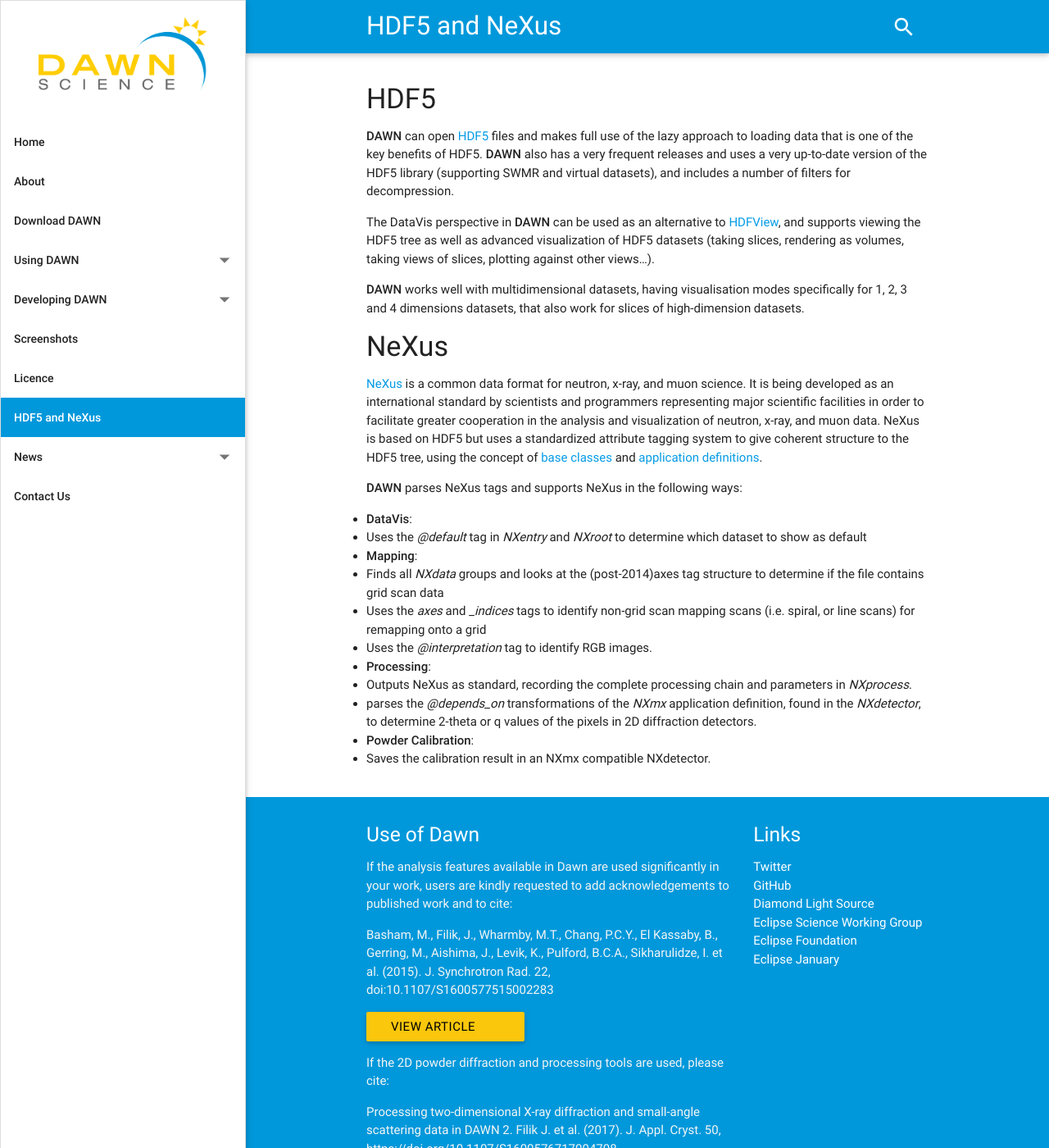
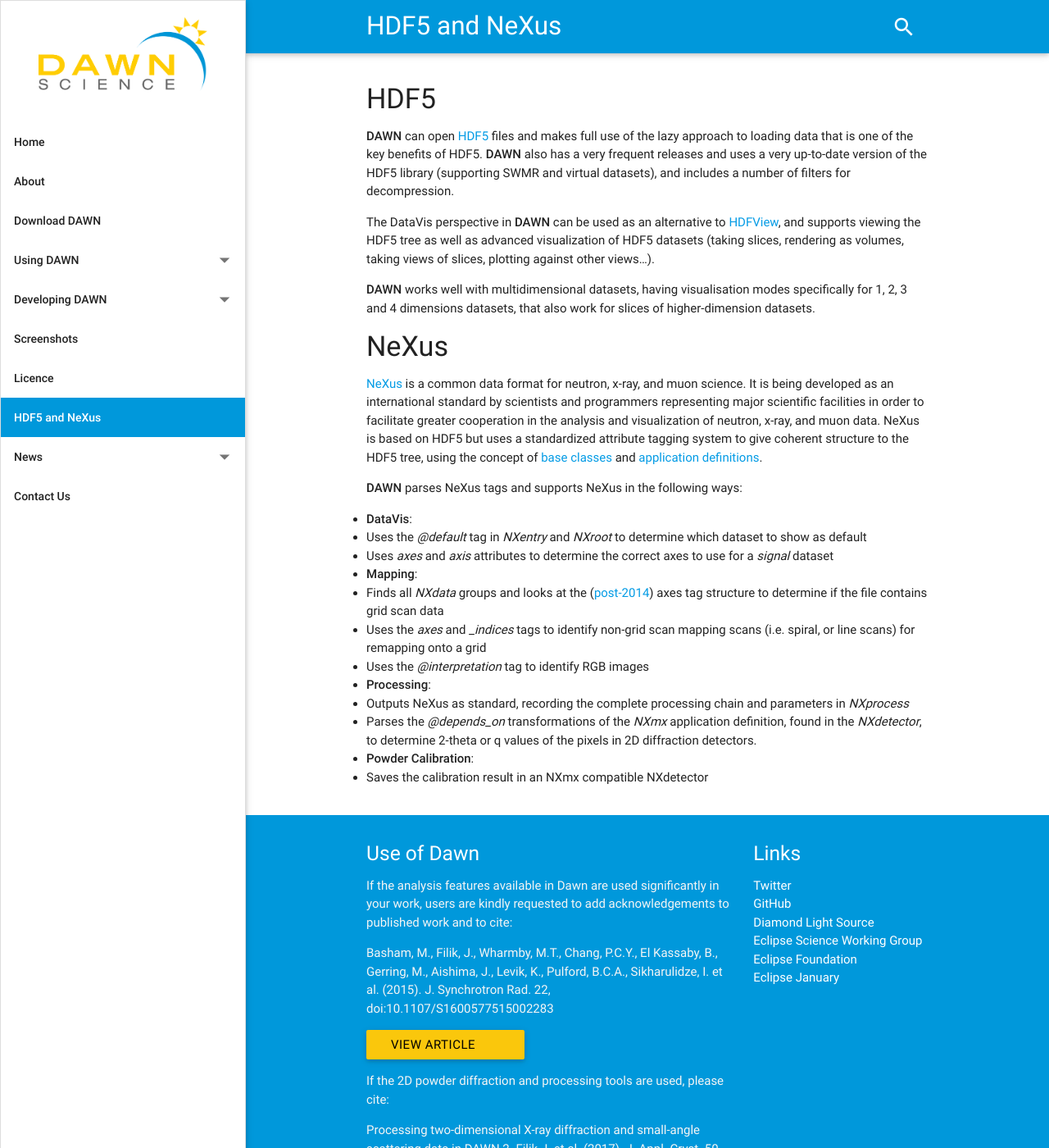
Before and after one commit to DawnScience/dawn-website, a Jekyll site: the page built from _pages/07_hdf5.md, in a window 1280 px wide and 1400 px high. Shown: the whole window at 82% size. Built offline with Jekyll 4.4.1, drawn with Linux system fonts in a browser that asks for light colours; nearby versions of some CDN libraries.

Commit message:
add link to nexus 2014 meeting

```diff
--- a/_pages/07_hdf5.md
+++ b/_pages/07_hdf5.md
@@ -9,7 +9,7 @@
 
 The DataVis perspective in **DAWN** can be used as an alternative to [HDFView](https://support.hdfgroup.org/products/java/hdfview/), and supports viewing the HDF5 tree as well as advanced visualization of HDF5 datasets (taking slices, rendering as volumes, taking views of slices, plotting against other views...).
 
-**DAWN** works well with multidimensional datasets, having visualisation modes specifically for 1, 2, 3 and 4 dimensions datasets, that also work for slices of high-dimension datasets.
+**DAWN** works well with multidimensional datasets, having visualisation modes specifically for 1, 2, 3 and 4 dimensions datasets, that also work for slices of higher-dimension datasets.
 
 #### NeXus
 
@@ -17,14 +17,15 @@
 
 **DAWN** parses NeXus tags and supports NeXus in the following ways:
 
-- **DataVis**:
-   * Uses the _@default_ tag in _NXentry_ and _NXroot_ to determine which dataset to show as default
-- **Mapping**:
-   * Finds all _NXdata_ groups and looks at the (post-2014)axes tag structure to determine if the file contains grid scan data
-   * Uses the _axes_ and __indices_ tags to identify non-grid scan mapping scans (i.e. spiral, or line scans) for remapping onto a grid
-   * Uses the _@interpretation_ tag to identify RGB images.
-- **Processing**:
-   * Outputs NeXus as standard, recording the complete processing chain and parameters in _NXprocess_.
-   * parses the _@depends_on_ transformations of the _NXmx_ application definition, found in the _NXdetector_, to determine 2-theta or q values of the pixels in 2D diffraction detectors.
-- **Powder Calibration**:
-   * Saves the calibration result in an NXmx compatible NXdetector.
+* **DataVis**:
+   - Uses the _@default_ tag in _NXentry_ and _NXroot_ to determine which dataset to show as default
+   - Uses _axes_ and _axis_ attributes to determine the correct axes to use for a _signal_ dataset
+* **Mapping**:
+   - Finds all _NXdata_ groups and looks at the ([post-2014](https://www.nexusformat.org/2014_axes_and_uncertainties.html)) axes tag structure to determine if the file contains grid scan data
+   - Uses the _axes_ and __indices_ tags to identify non-grid scan mapping scans (i.e. spiral, or line scans) for remapping onto a grid
+   - Uses the _@interpretation_ tag to identify RGB images
+* **Processing**:
+   - Outputs NeXus as standard, recording the complete processing chain and parameters in _NXprocess_
+   - Parses the _@depends_on_ transformations of the _NXmx_ application definition, found in the _NXdetector_, to determine 2-theta or q values of the pixels in 2D diffraction detectors.
+* **Powder Calibration**:
+   - Saves the calibration result in an NXmx compatible NXdetector
```
